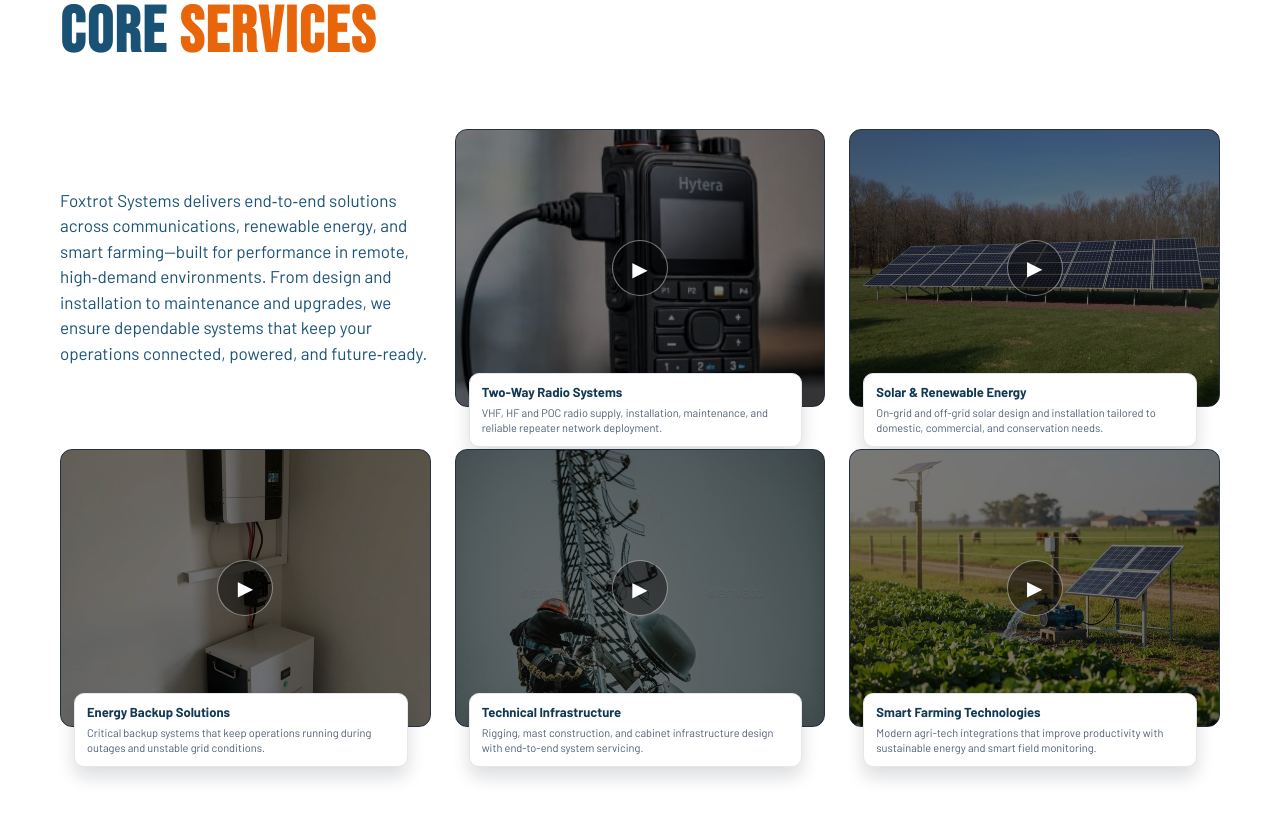
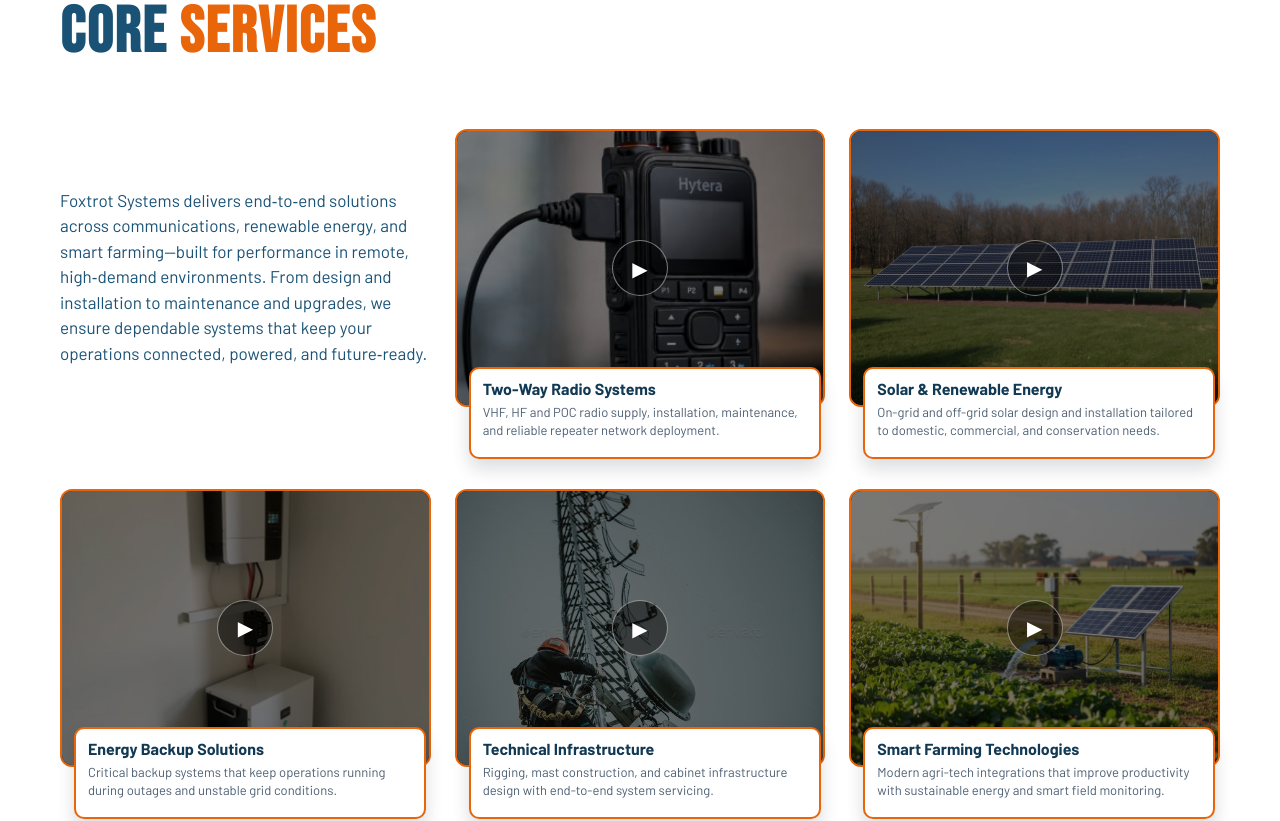
Before and after one commit to nashe01/foxtrot, a React (Vite) app: page / in a window 1280 px wide. Shown: the part 920-1741 px from the top of the page. Built offline with nearby package versions, Linux system fonts and the light colour scheme.

Commit message:
fix :cards alignment

```diff
--- a/src/style.css
+++ b/src/style.css
@@ -196,7 +196,7 @@ body {
 .fx-services-grid {
   display: grid;
   grid-template-columns: repeat(3, 1fr);
-  gap: 24px;
+  gap: 64px 24px;
 }
 
 .fx-services-intro {
@@ -228,7 +228,7 @@ body {
   position: relative;
   aspect-ratio: 4 / 3;
   background: linear-gradient(160deg, #111823 0%, #0a0f15 100%);
-  border: 1px solid #253041;
+  border: 2px solid #E8650A;
   border-radius: 12px;
   overflow: hidden;
 }
@@ -301,25 +301,29 @@ body {
   position: absolute;
   left: 14px;
   right: 14px;
-  bottom: -22px;
-  width: 90%;
+  bottom: -34px;
+  width: 95%;
   min-width: 185px;
+  min-height: 92px;
   background: #ffffff;
-  border: 1px solid #e3e6eb;
+  border: 2px solid #E8650A;
   border-radius: 10px;
   box-shadow: 0 10px 18px rgba(9, 15, 25, 0.14);
   padding: 10px 12px;
   color: #123953;
   text-align: left;
+  display: flex;
+  flex-direction: column;
+  justify-content: flex-start;
 }
 .fx-service-float-title-text {
-  font-size: 13px;
+  font-size: 16px;
   font-weight: 700;
-  line-height: 1.25;
+  line-height: 1.2;
 }
 .fx-service-float-desc {
   margin-top: 6px;
-  font-size: 11px;
+  font-size: 13px;
   line-height: 1.35;
   color: #4d5f73;
 }
@@ -329,6 +333,12 @@ body {
   .fx-service-float-title {
     width: calc(100% - 28px);
     min-width: 0;
+  }
+  .fx-service-float-title-text {
+    font-size: 15px;
+  }
+  .fx-service-float-desc {
+    font-size: 12px;
   }
 }
 
```
